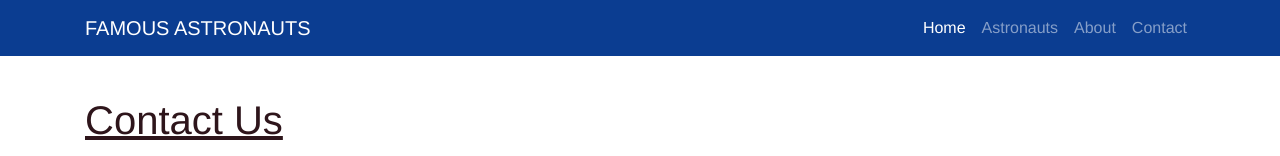
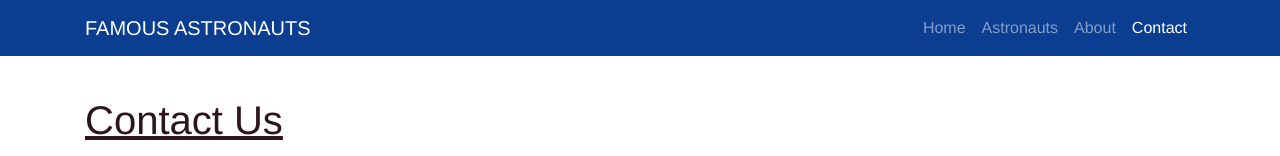
Before and after one commit to Saggers94/VueCliAstronauts, a Vue app in the folder astronauts-cli/: page /contact in a window 1280 px wide. Shown: the top 156 px of the page. Built offline with nearby package versions, Linux system fonts and the light colour scheme.

Commit message:
corrected active links of the navigation

```diff
--- a/astronauts-cli/src/components/HeaderComponent.vue
+++ b/astronauts-cli/src/components/HeaderComponent.vue
@@ -22,23 +22,38 @@
         <div class="collapse navbar-collapse" id="navbarResponsive">
           <ul class="navbar-nav ml-auto">
             <li class="nav-item">
-              <router-link to="/" class="nav-link active">
+              <router-link
+                to="/"
+                class="nav-link"
+                :class="{ active: state.path == '/' }"
+              >
                 Home
               </router-link>
-              <!-- <a class="nav-link active" href="/"
-                >Home
-                <span class="sr-only">(current)</span>
-              </a> -->
             </li>
 
             <li class="nav-item">
-              <a class="nav-link" href="/astronauts">Astronauts</a>
+              <router-link
+                to="/astronauts"
+                class="nav-link"
+                :class="{ active: state.path == '/astronauts' }"
+                >Astronauts</router-link
+              >
             </li>
             <li class="nav-item">
-              <router-link class="nav-link" to="/about">About</router-link>
+              <router-link
+                class="nav-link"
+                to="/about"
+                :class="{ active: state.path == '/about' }"
+                >About</router-link
+              >
             </li>
             <li class="nav-item">
-              <a class="nav-link" href="/contact">Contact</a>
+              <router-link
+                to="/contact"
+                class="nav-link"
+                :class="{ active: state.path == '/contact' }"
+                >Contact</router-link
+              >
             </li>
           </ul>
         </div>
@@ -48,8 +63,23 @@
 </template>
 
 <script>
+import { reactive } from "vue";
+import { useRoute } from "vue-router";
 export default {
   name: "HeaderComponent",
+  setup() {
+    const state = reactive({
+      path: "",
+    });
+
+    const route = useRoute();
+    state.path = route.path;
+    // console.log(route.path);
+
+    return {
+      state,
+    };
+  },
 };
 </script>
 
```
